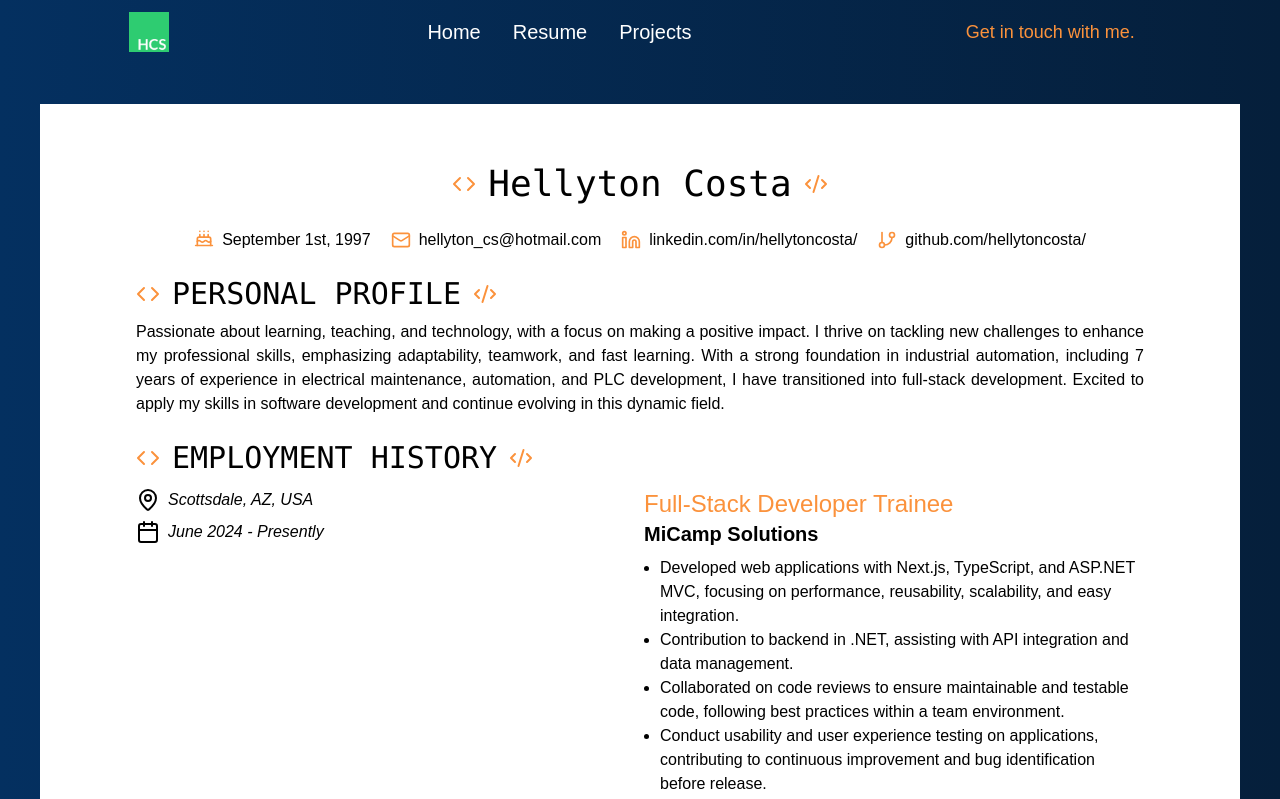
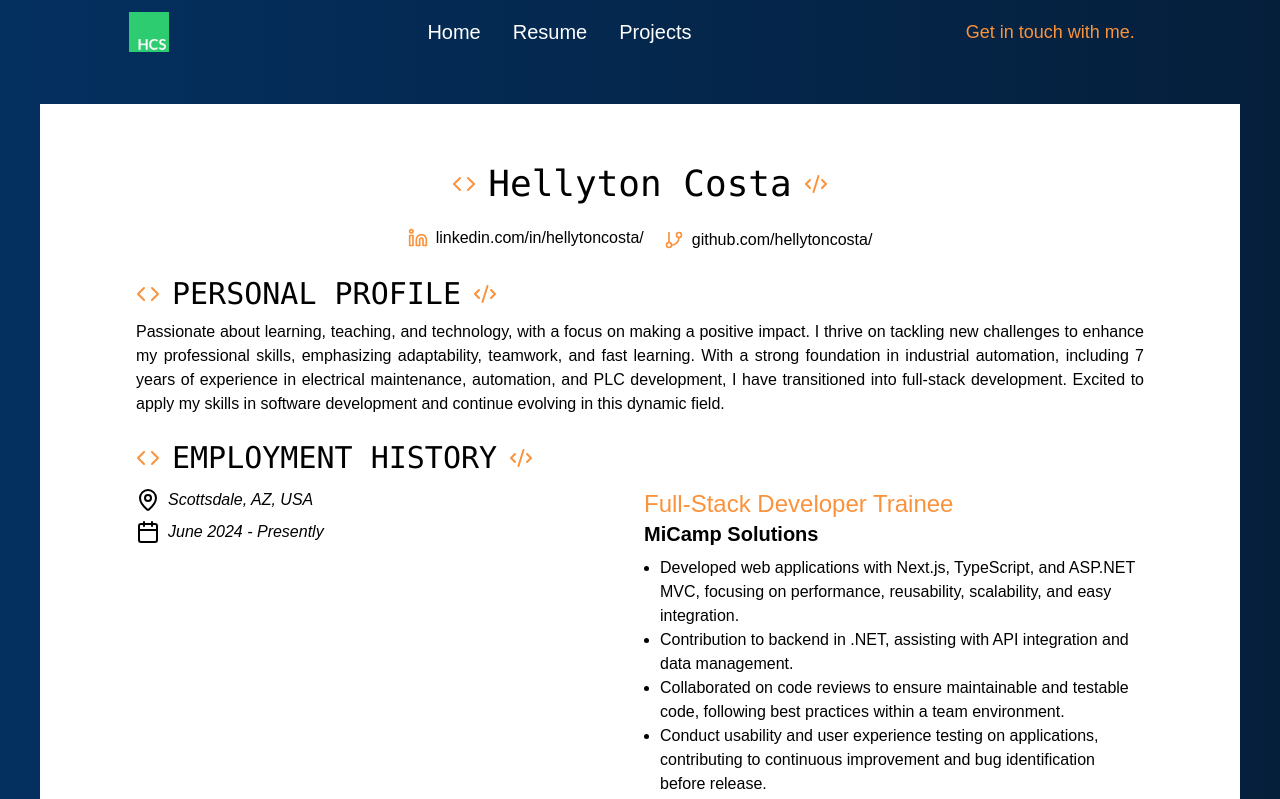
Before and after one commit to HellytonCosta/hcs-portfolio, a Next.js app: page /resume in a window 1280 px wide. Shown: the top 799 px of the page. Built offline with nearby package versions, Linux system fonts and the light colour scheme.

Commit message:
HC - Updating resume

```diff
--- a/app/(root)/resume/page.tsx
+++ b/app/(root)/resume/page.tsx
@@ -24,14 +24,6 @@ const Page = () => {
         {/* basic info */}
         <div className="text-start my-1">
           <ul className="flex max-xl:block gap-5 justify-center space-y-1">
-            <li className="flex gap-2 items-center">
-              <Cake className="flex-none size-5 text-orange-400" />
-              <p className="flex-auto mt-1">September 1st, 1997</p>
-            </li>
-            <li className="flex gap-2 items-center">
-              <Mail className="flex-none size-5  text-orange-400" />
-              <p className="flex-auto">hellyton_cs@hotmail.com</p>
-            </li>
             <li className="flex gap-2 items-center">
               <Linkedin className="flex-none size-5 text-orange-400" />
               <Link
@@ -225,7 +217,7 @@ const Page = () => {
             <b>English</b> - Advanced
           </li>
           <li>
-            <b>Spanish</b> - Beginner
+            <b>Spanish</b> - Intermediate
           </li>
         </ul>
       </div>
```
